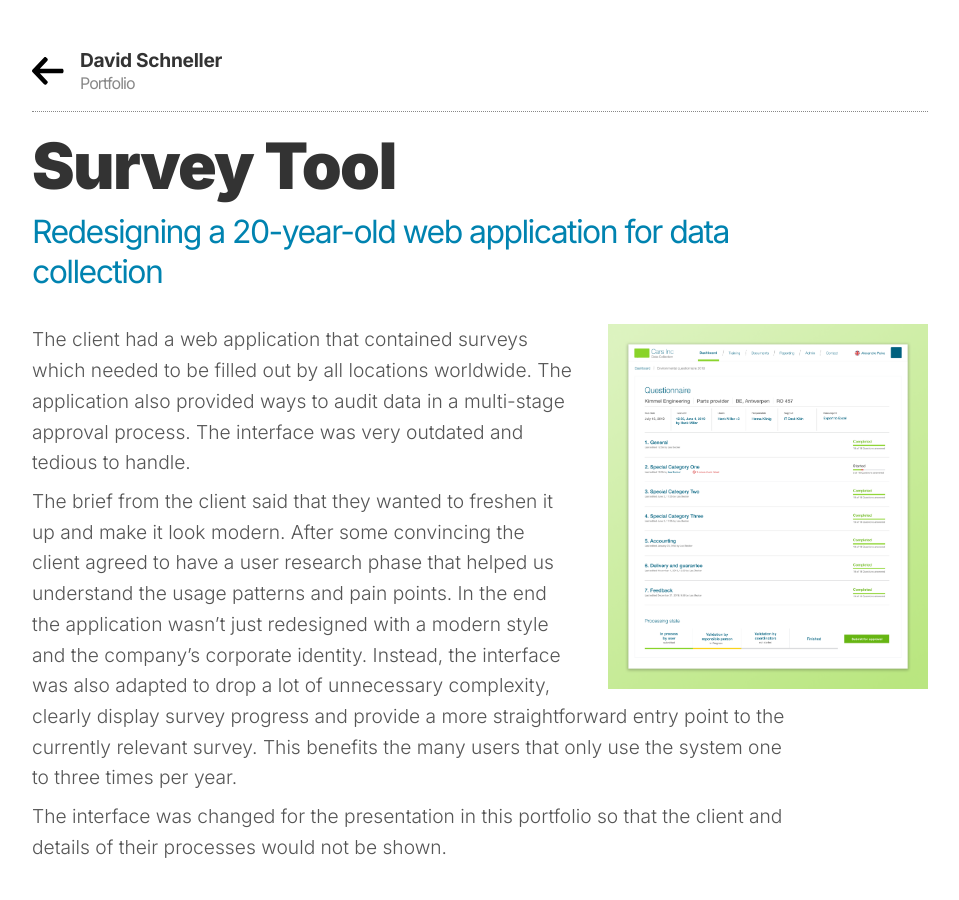
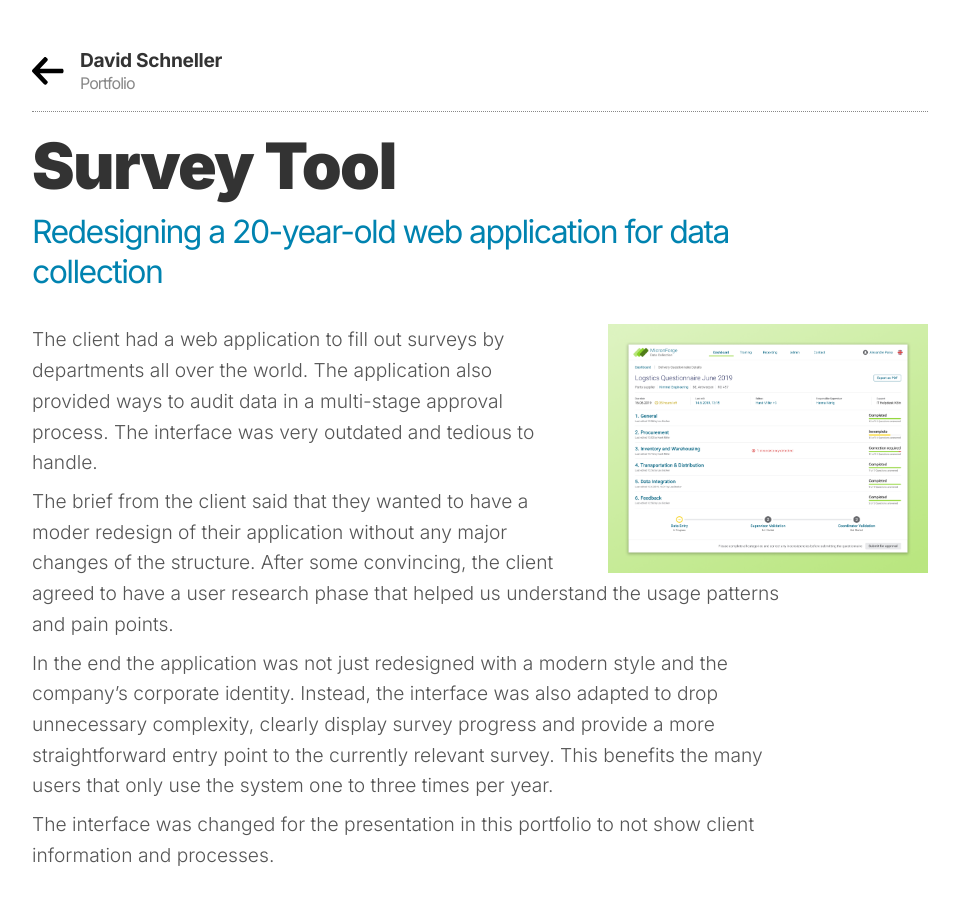
Before and after one commit to DavidSlr/portfolio, a Jekyll site: the page built from collections/_portfolio/2020-03-01-survey-tool.markdown, in a window 1280 px wide and 900 px high. Shown: the whole window, without its empty margins (160-1119 px from the left). Built offline with Jekyll 4.4.1, drawn with Linux system fonts in a browser that asks for light colours; some of the changed text lies outside the part shown.

Commit message:
Changed survey item a bit with new images and UX learnings, some rewrites

```diff
--- a/collections/_portfolio/2019-03-01-designsprint.markdown
+++ b/collections/_portfolio/2019-03-01-designsprint.markdown
@@ -13,7 +13,7 @@ used_skills: Design sprints, user interviews, sketching, Sketch, InVision
 division_of_work: I went through the sprint as a two-people team with our Head of UX
 ---
 
-A big German enterprise approached us because they needed a solution to manage and provide access to the huge and growing collection of business intelligence resources that are built internally. We got invited to a four-day event where we could work through a design sprint and show a first draft of what a solution could look like.
+A German enterprise approached us because they needed a solution to manage and provide access to the huge and growing collection of business intelligence resources that are built internally. We got invited to a four-day event where we could work through a design sprint and show a first draft of what a solution could look like.
 
 The goal of this design sprint was to give us insights into the company context and problem details while the client could observe our UX approach and let us compete against other invited teams for the project.
 
--- a/collections/_portfolio/2020-03-01-survey-tool.markdown
+++ b/collections/_portfolio/2020-03-01-survey-tool.markdown
@@ -17,15 +17,17 @@ division_of_work: The implementation was done by a web development team
     <a href="/images/projects/survey/quest_overview.png" class="float-right"><img src="/images/projects/survey/quest_overview.png"></a>
 </div>
 
-The client had a web application that contained surveys which needed to be filled out by all locations worldwide. The application also provided ways to audit data in a multi-stage approval process. The interface was very outdated and tedious to handle.
+The client had a web application to fill out surveys by departments all over the world. The application also provided ways to audit data in a multi-stage approval process. The interface was very outdated and tedious to handle.
 
-The brief from the client said that they wanted to freshen it up and make it look modern. After some convincing the client agreed to have a user research phase that helped us understand the usage patterns and pain points. In the end the application wasn't just redesigned with a modern style and the company's corporate identity. Instead, the interface was also adapted to drop a lot of unnecessary complexity, clearly display survey progress and provide a more straightforward entry point to the currently relevant survey. This benefits the many users that only use the system one to three times per year.
+The brief from the client said that they wanted to have a moder redesign of their application without any major changes of the structure. After some convincing, the client agreed to have a user research phase that helped us understand the usage patterns and pain points.
 
-The interface was changed for the presentation in this portfolio so that the client and details of their processes would not be shown.
+In the end the application was not just redesigned with a modern style and the company's corporate identity. Instead, the interface was also adapted to drop unnecessary complexity, clearly display survey progress and provide a more straightforward entry point to the currently relevant survey. This benefits the many users that only use the system one to three times per year.
+
+The interface was changed for the presentation in this portfolio to not show client information and processes.
 
 
 {% include gallery.html base_url="/images/projects/survey/"
-                        images="dashboard.png,quest_overview.png"%}
+                        images="dashboard.png,quest_overview.png,quest_category.png"%}
 
 ## Design Process
 
@@ -40,6 +42,11 @@ The interface was changed for the presentation in this portfolio so that the cli
 {% include gallery.html base_url="/images/projects/survey/"
                         images="process_actors.jpg,affinity_diagramming.jpg,interaction.gif"%}
 
+## UX learnings
+- The old app made thes user set very specific filters to find the surveys they needed to fill out. Working with sorting and account-specific parameters yielded the most relevant surveys to the user for most use cases wihout any filtering and all other surveys with very few filter interactions.
+- Reviews were handled outside the system by email or phone. Integrating this into the system made it a lot easier to keep track of states for user who fill out surveys as well as reviewers.
+- The responsibility for different part of surveys is split in departments. Parallel data entry is therefore better supported via state visualization and display of the change history.
+
 ## Project Takeaways
 
 Web applications for professionals are often accepted to be complex and less user friendly. The common attempt to solve this is to provide training for users. However, a lot of complexity can be hidden or processes can be better guided by the interface, which reduces the need for training.
```
Also changed, not shown: index.md (+1 -3 lines), images/projects/survey/dashboard.png, images/projects/survey/quest_category.png (added), images/projects/survey/quest_overview.png, images/projects/survey/square.png.
